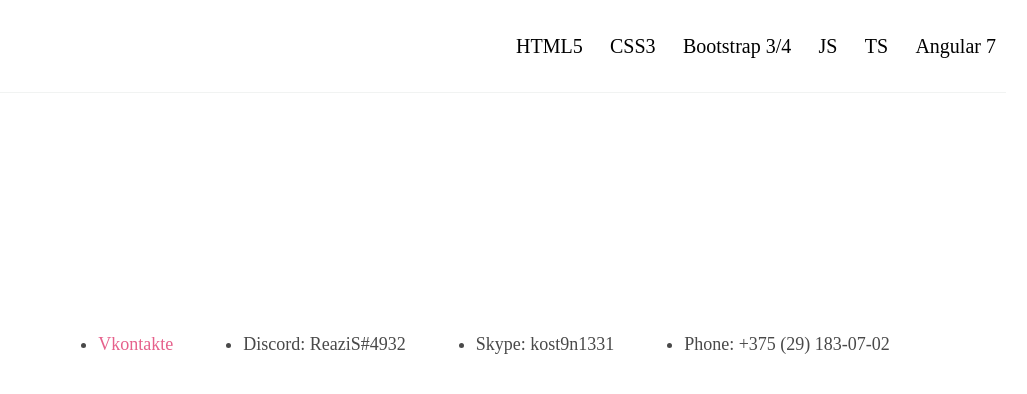
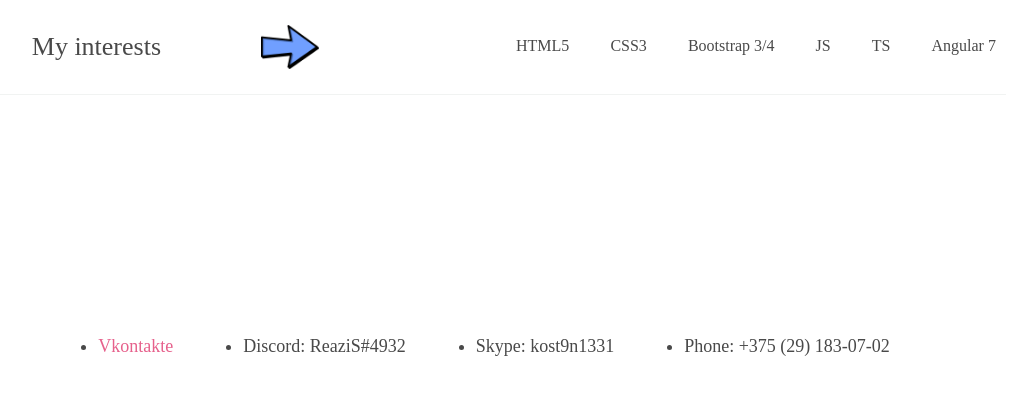
Before and after one commit to ReaziS/rsschool-cv, a plain HTML site: page index.html in a window 1280 px wide. Shown: the whole page, without its empty margins (146-1173 px from the left). Drawn offline with Linux system fonts and the light colour scheme; a web font is replaced by a local one.

Commit message:
feat: make full header

```diff
--- a/index.html
+++ b/index.html
@@ -12,11 +12,12 @@
 <body>
     <header>
         <div class="menu__container">
-            <div class="logo__index">
-                <a href="index.html"><img src="images/logo.png" alt=""></a>
+            <div class="logo-wrapper">
+                <span class="logo">My interests</span>
+                <div class="logo-arroy"><img src="./images/download.png" alt=""></div>
             </div>
-            <nav class="menu">
-                <ul class="navigation">
+            <div class="my__interests">
+                <ul class="my__interest-list">
                     <li>HTML5</li>
                     <li>CSS3</li>
                     <li>Bootstrap 3/4</li>
@@ -24,7 +25,7 @@
                     <li>TS</li>
                     <li>Angular 7</li>
                 </ul>
-            </nav>
+            </div>
         </div>
     </header>
     <main>
--- a/styles/style.css
+++ b/styles/style.css
@@ -16,7 +16,7 @@ header{
     font-family: futur;
     max-width: 1440px;
     max-height: 115px;
-
+    color:#494949;
     line-height: 22px;
     font-size: 17px;
 }
@@ -28,32 +28,42 @@ header{
     max-width: 1024px;
     border-bottom: 1px solid #F1F3F2;
 }
-.logo__index{
-    margin-left: 10px;
+.logo-wrapper {
+    display: flex;
+    justify-content: space-around;
+    align-items: center;
 }
-.menu{
+.logo {
+    font-size: 26px;
+}
+.logo-arroy {
+    display: flex;
+    align-items: center;
+    width: 15%;
+}
+.my__interests{
     display: flex;
     justify-content: space-between;
     max-width: 1000px;
 }
-.menu ul{
+.my__interests ul{
     display: flex;
     justify-content: space-between;
     width: 500px;
 }
-.menu ul li {
+.my__interests ul li {
     padding: 10px;
-    font-size: 20px;
+    font-size: 16px;
 }
-.menu a{
+.my__interests a{
     text-decoration-color: red;
     color: black;
 }
-.menu a:active{
+.my__interests a:active{
     text-decoration-color: red;
     color: blue;
 }
-.menu a:hover{
+.my__interests a:hover{
 
     text-decoration-color: red;
     text-decoration: line-through;
```
Also changed, not shown: images/download.png (added).
